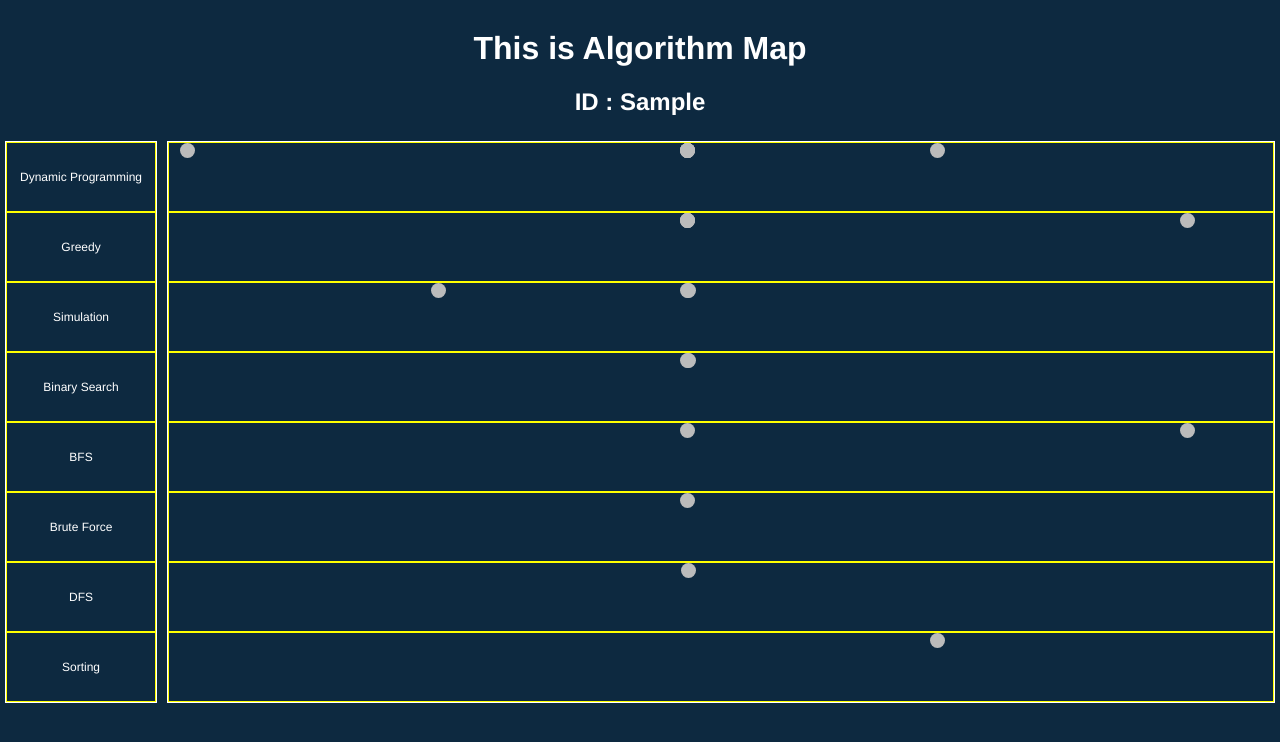
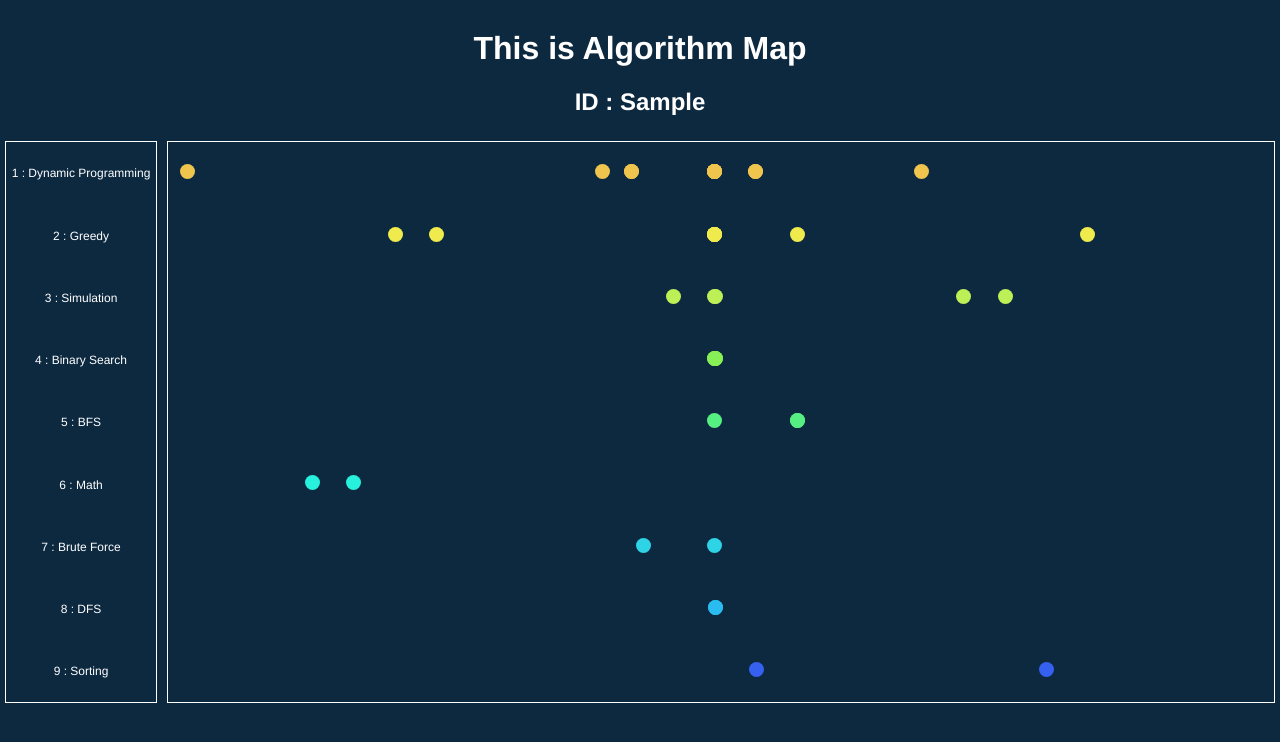
Before and after one commit to openbeak/algoreader-front, a Vue app: page / in a window 1280 px wide. Both pictures are taken after typing "Sample" into the empty fields and a click on the button "Submit". Shown: the part 801-1543 px from the top of the page. Built offline with nearby package versions, Linux system fonts and the light colour scheme.

Commit message:
coloring dots

```diff
--- a/src/components/AlgoMap.vue
+++ b/src/components/AlgoMap.vue
@@ -4,11 +4,11 @@
         <h2>ID : {{this.getUserId}}</h2>
         <div id="mapArea">
             <div id="category" class="section1">
-                <div v-for="pb in this.sortedProblems" class="section2 category">{{pb['category']}}</div>
+                <div v-for="(pb, index) in this.sortedProblems" class="section2 category">{{index+1}} : {{pb['category']}}</div>
             </div>
             <div id="bubbles" class="section1">
-                <div v-for="pb in this.sortedProblems" class="section2 points">
-                    <Point v-for="p in pb['value']" :info="p" />
+                <div v-for="(pb, index) in this.sortedProblems" class="section2 points">
+                    <Point v-for="p in pb['value']" :info="p" :colorIdx="index"/>
                 </div>
             </div>
         </div>
@@ -36,7 +36,7 @@
         },
         beforeUpdate() {
             // this.sortedProblems.sort((a) =>{return a['time'];});
-            console.log(this.getSolvedProblems);
+            //console.log(this.getSolvedProblems);
             const sorting = this.getSolvedProblems // 시간 순서대로 오름차순 정렬
                 .sort((a,b) => {
                     return a['time']-b['time'];
@@ -46,14 +46,14 @@
             timeScope.push(sorting[0]['time']);
             timeScope.push(sorting[sorting.length-1]['time']);
             this.$store.commit('setTimeScope', timeScope);
-            console.log(timeScope);
+            //console.log(timeScope);
 
             // 문제 유형별로 많이 푼 문제부터 내림차순 정렬
             this.sortedProblems = JsonToArray(groupBy(sorting, 'category'))
                 .sort((a,b) => {
                     return b['value'].length - a['value'].length;
                 });
-            console.log(this.sortedProblems);
+            // console.log(this.sortedProblems);
         }
     }
 
@@ -69,6 +69,7 @@
         let array = [];
         Object.keys(data).forEach(key => {
            array.push({ 'category': key, 'value':data[key]})
+            if(array.length === 10) { return array; }
         });
         return array;
     }
@@ -113,7 +114,6 @@
     }
 
     .section2 {
-        border: 1px solid yellow;
         display: flex;
         align-content: center;
         flex-direction: column;
--- a/src/components/Intro.vue
+++ b/src/components/Intro.vue
@@ -195,6 +195,186 @@
             'collectRate': 55.40,
             'time':19032111
         },
+        {
+            'number': 101,
+            'name': '더미 문제1',
+            'category': 'Dynamic Programming',
+            'collectCount': 12000,
+            'submitCount': 4900,
+            'collectRate': 44.90,
+            'time':18112118
+        },
+        {
+            'number': 103,
+            'name': '더미 문제2',
+            'category': 'Greedy',
+            'collectCount': 8800,
+            'submitCount': 2340,
+            'collectRate': 25.69,
+            'time':18072116
+        },
+        {
+            'number': 108,
+            'name': '더미 문제3',
+            'category': 'Math',
+            'collectCount': 4230,
+            'submitCount': 1567,
+            'collectRate': 34.32,
+            'time':18042130
+        },
+        {
+            'number': 111,
+            'name': '더미 문제4',
+            'category': 'Simulation',
+            'collectCount': 10540,
+            'submitCount': 2109,
+            'collectRate': 19.03,
+            'time':19102150
+        },
+        {
+            'number': 118,
+            'name': '더미 문제5',
+            'category': 'Brute Force',
+            'collectCount': 6800,
+            'submitCount': 3799,
+            'collectRate': 55.40,
+            'time':18122121
+        },
+        {
+            'number': 121,
+            'name': '더미 문제6',
+            'category': 'Dynamic Programming',
+            'collectCount': 12000,
+            'submitCount': 4900,
+            'collectRate': 44.90,
+            'time':19082114
+        },
+        {
+            'number': 123,
+            'name': '더미 문제7',
+            'category': 'DFS',
+            'collectCount': 8800,
+            'submitCount': 2340,
+            'collectRate': 25.69,
+            'time':19032154
+        },
+        {
+            'number': 128,
+            'name': '더미 문제8',
+            'category': 'Greedy',
+            'collectCount': 4230,
+            'submitCount': 1567,
+            'collectRate': 34.32,
+            'time':18062134
+        },
+        {
+            'number': 131,
+            'name': '더미 문제9',
+            'category': 'Math',
+            'collectCount': 10540,
+            'submitCount': 2109,
+            'collectRate': 19.03,
+            'time':18052122
+        },
+        {
+            'number': 138,
+            'name': '더미 문제10',
+            'category': 'Dynamic Programming',
+            'collectCount': 6800,
+            'submitCount': 3799,
+            'collectRate': 55.40,
+            'time':19032111
+        },
+        {
+            'number': 141,
+            'name': '더미 문제1',
+            'category': 'Dynamic Programming',
+            'collectCount': 12000,
+            'submitCount': 4900,
+            'collectRate': 44.90,
+            'time':19012118
+        },
+        {
+            'number': 143,
+            'name': '더미 문제2',
+            'category': 'Greedy',
+            'collectCount': 8800,
+            'submitCount': 2340,
+            'collectRate': 25.69,
+            'time':19122116
+        },
+        {
+            'number': 148,
+            'name': '더미 문제3',
+            'category': 'BFS',
+            'collectCount': 4230,
+            'submitCount': 1567,
+            'collectRate': 34.32,
+            'time':19052130
+        },
+        {
+            'number': 151,
+            'name': '더미 문제4',
+            'category': 'Simulation',
+            'collectCount': 10540,
+            'submitCount': 2109,
+            'collectRate': 19.03,
+            'time':19092150
+        },
+        {
+            'number': 158,
+            'name': '더미 문제5',
+            'category': 'Sorting',
+            'collectCount': 6800,
+            'submitCount': 3799,
+            'collectRate': 55.40,
+            'time':19112121
+        },
+        {
+            'number': 161,
+            'name': '더미 문제6',
+            'category': 'Dynamic Programming',
+            'collectCount': 12000,
+            'submitCount': 4900,
+            'collectRate': 44.90,
+            'time':19042114
+        },
+        {
+            'number': 163,
+            'name': '더미 문제7',
+            'category': 'Binary Search',
+            'collectCount': 8800,
+            'submitCount': 2340,
+            'collectRate': 25.69,
+            'time':19032154
+        },
+        {
+            'number': 168,
+            'name': '더미 문제8',
+            'category': 'Greedy',
+            'collectCount': 4230,
+            'submitCount': 1567,
+            'collectRate': 34.32,
+            'time':19032134
+        },
+        {
+            'number': 171,
+            'name': '더미 문제9',
+            'category': 'Binary Search',
+            'collectCount': 10540,
+            'submitCount': 2109,
+            'collectRate': 19.03,
+            'time':19032122
+        },
+        {
+            'number': 178,
+            'name': '더미 문제10',
+            'category': 'Dynamic Programming',
+            'collectCount': 6800,
+            'submitCount': 3799,
+            'collectRate': 55.40,
+            'time':18012111
+        },
     ];
 
     export default {
--- a/src/components/Point.vue
+++ b/src/components/Point.vue
@@ -1,5 +1,5 @@
 <template>
-    <div class="dot" v-bind:style="{left: left}"></div>
+    <div class="dot" v-bind:style="{left: left, backgroundColor: color}"></div>
 </template>
 
 <script>
@@ -9,9 +9,10 @@
         name: "Point",
         data: {
             time: null,
-            left: ''
+            left: '',
+            color: ''
         },
-        props: ['info'],
+        props: ['info','colorIdx'],
         computed: {
             ...mapGetters([
                 'getMaxTime',
@@ -19,18 +20,37 @@
             ])
         },
         beforeMount() {
-            const min = this.getMinTime;
-            const max = this.getMaxTime;
-            this.time = this.info.time;
+            const min = TimeStampNumChange(this.getMinTime);
+            const max = TimeStampNumChange(this.getMaxTime);
+            this.time = TimeStampNumChange(this.info.time);
             // 비율을 계산해서 점을 이동시켜 줌
-            this.left = 180+1000*leftProportion(min,max,this.time)+'px';
-            console.log(this.left);
+            this.left = 180+900*leftProportion(min,max,this.time)+'px';
+            // 색상을 인덱스에 따라 구분
+            this.color = indexColor(this.colorIdx);
         },
     }
 
     // 최댓값이면 1, 최솟값이면 0, 그 사이에서 비율만큼 소수를 반환하는 메소드
     const leftProportion = (min, max, mine) => {
         return (mine-min)/(max-min);
+    }
+
+    const indexColor = (index) => {
+        if(index === 0) { return '#f0c54d'}
+        else if(index === 1) { return '#f0eb4d'}
+        else if(index === 2) { return '#bdf056'}
+        else if(index === 3) { return '#87f056'}
+        else if(index === 4) { return '#56f082'}
+        else if(index === 5) { return '#27f0dc'}
+        else if(index === 6) { return '#2ed3e6'}
+        else if(index === 7) { return '#2abcf0'}
+        else if(index === 8) { return '#3560f0'}
+        else if(index === 9) { return '#353bf0'}
+        else return '#0000000'
+    }
+
+    const TimeStampNumChange = (num) => {
+        return num*12*30/1000000 + 30*((num%1000000)/10000) + ((num%10000)/100)
     }
 </script>
 
@@ -39,8 +59,8 @@
         position: absolute;
         width: 15px;
         height: 15px;
-        background-color: #bbb;
         border-radius: 50%;
         display: inline-block;
+        margin-top: 22px;
     }
 </style>
```
